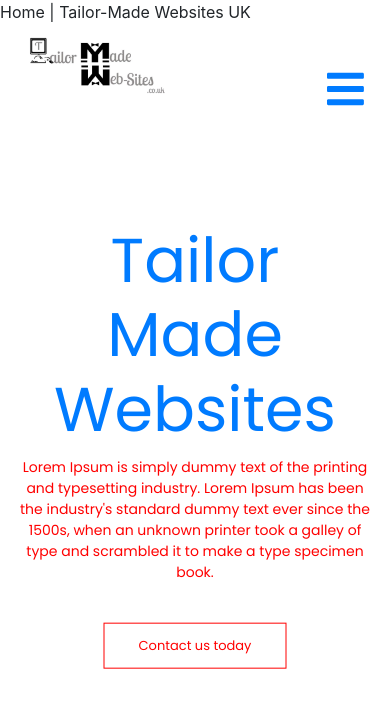
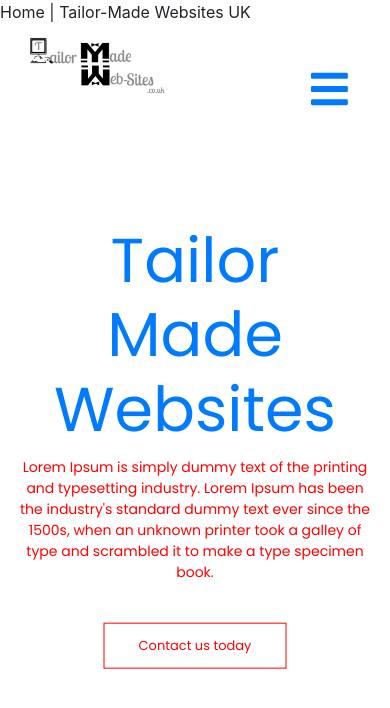
Before and after one commit to Tailor-MadeWebsites/TMW2.0, a plain HTML site: page index.html in a window 390 px wide. Drawn offline with nearby package versions, Linux system fonts and the light colour scheme; a script that the page names is missing.

Commit message:
Add files via upload

```diff
--- a/css/style.css
+++ b/css/style.css
@@ -226,7 +226,7 @@
 .svg-inline--fa.fa-w-14{
 
 	width: 1.875em;
-    margin-left: 19rem;
+    margin-left: 18rem;
     margin-top: -12rem;
     padding-right: 10px;
 }
```
